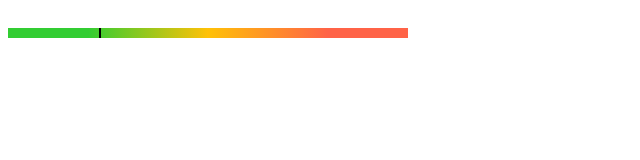
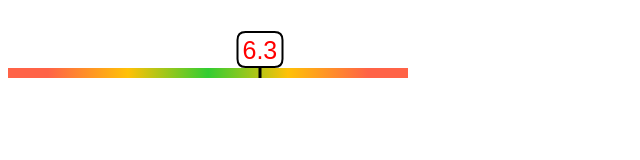
Before and after one commit to boian-ivanov/linear-bar-gauge, a plain HTML site: page index.html in a window 1280 px wide. Shown: the whole page, without its empty margins (0-640 px from the left). Drawn offline with Linux system fonts and the light colour scheme.

Commit message:
Updated value and box drawing

```diff
--- a/index.html
+++ b/index.html
@@ -12,17 +12,19 @@
         let linearGauge = new linearBarGauge(el, {
             width: 400,
             height: 10,
-            outerHeight: 50,
+            outerHeight: 100,
             range: {
                 start: 0,
                 end: 10
             },
             segments: [
-                [20, '#32CD32'],
-                [50, '#FFC107'],
-                [80, '#FF6347']
+                [10, '#FF6347'],
+                [30, '#FFC107'],
+                [50, '#32CD32'],
+                [70, '#FFC107'],
+                [90, '#FF6347']
             ],
-            value: 2.3
+            value: 6.3
         });
             // .drawPointer(4.1, '#000');
     </script>
--- a/src/main.js
+++ b/src/main.js
@@ -132,7 +132,8 @@ class linearBarGauge {
         // defines the fill style on canvas
         ctx.fillStyle = gradient;
 
-        this.zero_y_postion = ((this.options.outerHeight - this.options.height) / 2);
+        // create the y = 0 position on the canvas (currently at 2/3rds of the canvas' overall height)
+        this.zero_y_postion = ((this.options.outerHeight - this.options.height) / 1.5);
 
         // draw the a rect filled with created gradient
         ctx.fillRect(0, this.zero_y_postion, this.canvas.width, this.options.height);
@@ -149,45 +150,127 @@ class linearBarGauge {
         // setup drawing context
         let ctx = this.canvas.getContext("2d");
 
-        //height = height ? height : 10;
-        let height = 10;
+        const height = this.options.height ? this.options.height : 10;
+
         ctx.strokeStyle = color ? color : '#000';
-        ctx.lineWidth = 2;
+        ctx.lineWidth = 3;
 
         // draw line indicate a value
         ctx.beginPath();
 
+        const start_x = Number(this.translateRange(
+            value,
+            this.inputHigh,
+            this.inputLow,
+            this.canvas.width,
+            0
+        ));
+
         ctx.moveTo(
-            this.translateRange(
-                value,
-                this.inputHigh,
-                this.inputLow,
-                this.canvas.width,
-                0
-            ), // x1
+            start_x, // x1
             this.zero_y_postion // y1
         );
 
         ctx.lineTo(
-            this.translateRange(
-                value,
-                this.inputHigh,
-                this.inputLow,
-                this.canvas.width,
-                0
-            ), // x2
-            this.zero_y_postion + this.options.height//y2
+            start_x, // x2
+            this.zero_y_postion + height//y2
         );
 
         ctx.stroke();
 
-        this.drawValue();
+        this.drawValue(start_x);
 
         return this;
     }
 
-    drawValue () {
+    /**
+     * Draw value box and number
+     *
+     * @param {Number} start_x The starting x position
+     */
+    drawValue (start_x) {
+        const rect_w = 45;
+        const rect_h = 35;
+        // get the starting x point of the rectangle
+        const rect_x_start = start_x - (rect_w/2);
 
+        let ctx = this.canvas.getContext("2d");
+
+        // add the rectangle with the value
+        ctx.lineWidth = 2;
+
+        this.roundRect(
+            rect_x_start,
+            this.zero_y_postion - rect_h - ctx.lineWidth + 1,
+            rect_w, // w
+            rect_h,  // h
+            8
+        );
+
+        // add text
+        const font_size = 25; // in pixels
+        ctx.fillStyle = "red";
+        ctx.font = font_size + "px sans-serif";
+        ctx.fillText(
+            this.options.value,
+            Number(rect_x_start + ((rect_w - font_size) / 4)), // center the text inside the rectangle
+            this.zero_y_postion - (rect_h - font_size) + (ctx.lineWidth / 2) // get y = 0 position, move to
+        );
+    }
+
+    /**
+     * Draws a rounded rectangle using the current state of the canvas.
+     * If you omit the last three params, it will draw a rectangle
+     * outline with a 5 pixel border radius
+     * Method from : https://stackoverflow.com/a/3368118
+     *
+     * @param {Number} x The top left x coordinate
+     * @param {Number} y The top left y coordinate
+     * @param {Number} width The width of the rectangle
+     * @param {Number} height The height of the rectangle
+     * @param {Number} [radius = 5] The corner radius; It can also be an object
+     *                 to specify different radii for corners
+     * @param {Number} [radius.tl = 0] Top left
+     * @param {Number} [radius.tr = 0] Top right
+     * @param {Number} [radius.br = 0] Bottom right
+     * @param {Number} [radius.bl = 0] Bottom left
+     * @param {Boolean} [fill = false] Whether to fill the rectangle.
+     * @param {Boolean} [stroke = true] Whether to stroke the rectangle.
+     */
+    roundRect (x, y, width, height, radius, fill, stroke) {
+        let ctx = this.canvas.getContext("2d");
+
+        if (typeof stroke == 'undefined') {
+            stroke = true;
+        }
+        if (typeof radius === 'undefined') {
+            radius = 5;
+        }
+        if (typeof radius === 'number') {
+            radius = {tl: radius, tr: radius, br: radius, bl: radius};
+        } else {
+            var defaultRadius = {tl: 0, tr: 0, br: 0, bl: 0};
+            for (var side in defaultRadius) {
+                radius[side] = radius[side] || defaultRadius[side];
+            }
+        }
+        ctx.beginPath();
+        ctx.moveTo(x + radius.tl, y);
+        ctx.lineTo(x + width - radius.tr, y);
+        ctx.quadraticCurveTo(x + width, y, x + width, y + radius.tr);
+        ctx.lineTo(x + width, y + height - radius.br);
+        ctx.quadraticCurveTo(x + width, y + height, x + width - radius.br, y + height);
+        ctx.lineTo(x + radius.bl, y + height);
+        ctx.quadraticCurveTo(x, y + height, x, y + height - radius.bl);
+        ctx.lineTo(x, y + radius.tl);
+        ctx.quadraticCurveTo(x, y, x + radius.tl, y);
+        ctx.closePath();
+        if (fill) {
+            ctx.fill();
+        }
+        if (stroke) {
+            ctx.stroke();
+        }
     }
 
     static isEmpty(obj) {
```
